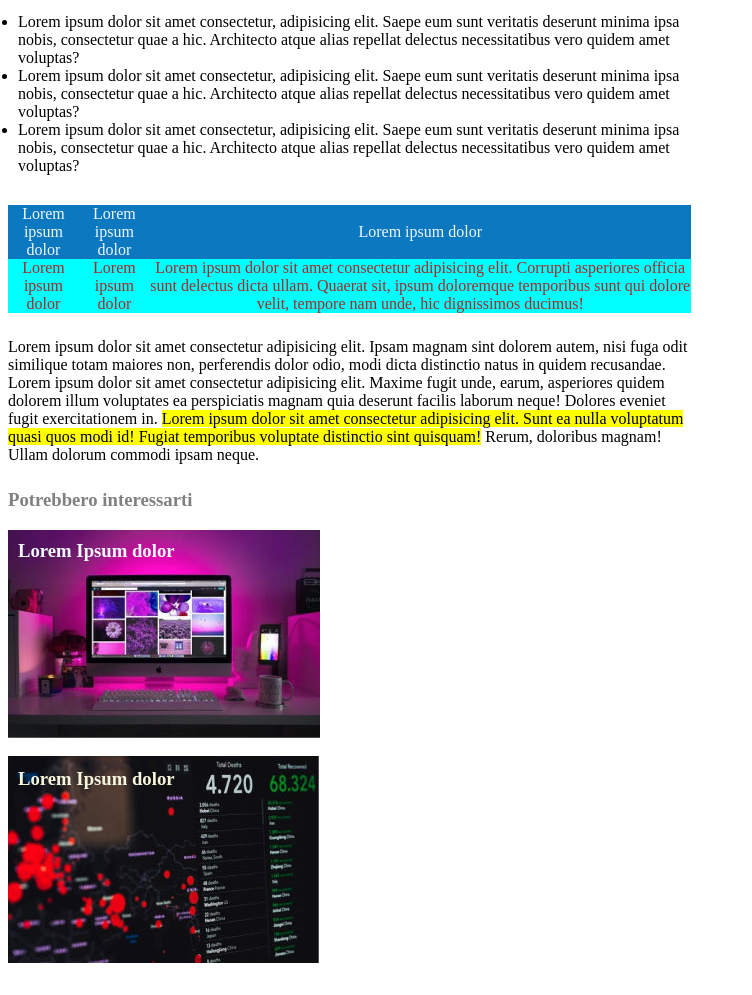
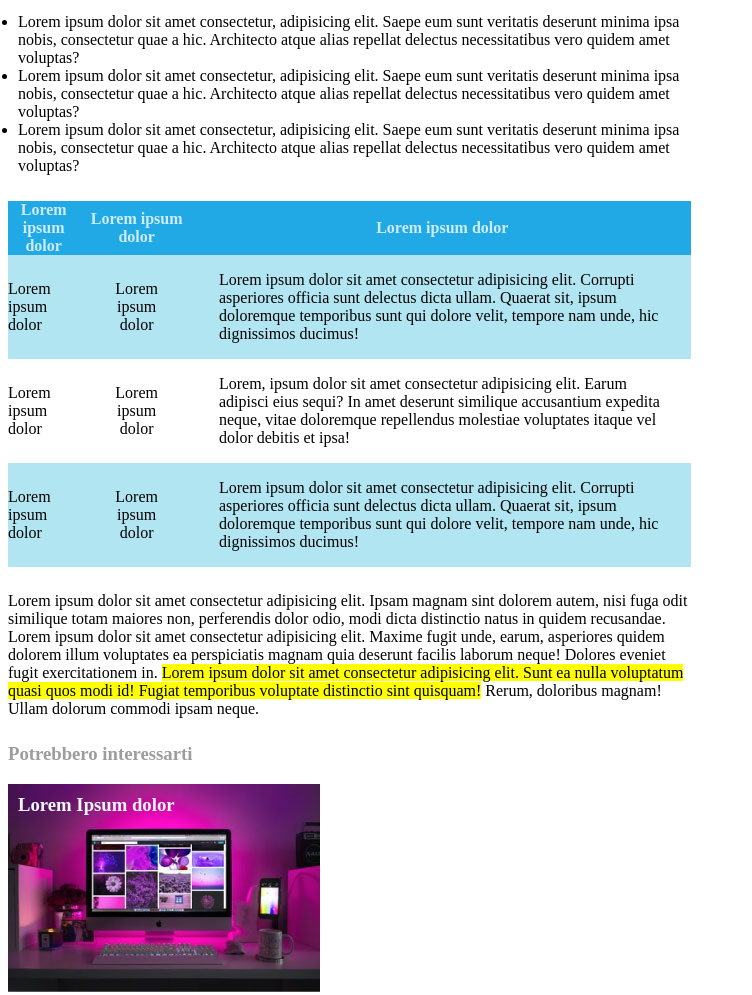
Before and after one commit to AntonioNicolaci/html-css-booleaner, a plain HTML site: page index.html in a window 1280 px wide. Shown: the part 1146-2141 px from the top of the page, without its empty margins (0-752 px from the left). Before the commit the page ends 2109 px from the top, so only its background shows below. Drawn offline with Linux system fonts and the light colour scheme.

Commit message:
table_added

```diff
--- a/assets/style.css
+++ b/assets/style.css
@@ -1,5 +1,5 @@
 #logo{
-    background-color: rgb(11, 120, 192);
+    background-color: RGB(78, 160, 255);
     background-image: url("../img/pattern.png");
     background-repeat: repeat;
 }
@@ -20,7 +20,7 @@
 }
 
 .blue{
-    color:rgb(11, 120, 192);
+    color:RGB(50, 176, 230);
 }
 
 #titolo{
@@ -42,40 +42,46 @@ p{
 
 
 table{
-    color:brown;
-    margin: 20px 0;
-    background-color:aqua
+    width: 100%;
+    border-spacing: 0px;
 }
 
 #thead{
-    background-color: rgb(11, 120, 192);
-    color: aliceblue;
+    background-color: RGB(32, 169, 229);
+    color: RGB(206, 235, 249);
+}
+.th{
+    padding-top: 0px;
+    padding-bottom: 0px;
+
 }
 
-
 .colonna_uno{
-    padding: 0%;
-    text-align: center;
+    padding: 25px 0px;
+    text-align: left;
 }
 .colonna_due{
-    padding: 0%;
+    padding: 0px 25px;
     text-align: center;
 }
 .colonna_tre{
-    padding: 0%;
-    text-align: center;
+    padding: 0px 25px;
+    text-align: left;
 }
 
-.riga_b{
-    background-color: aquamarine;
+.riga_a{
+    background-color: RGB(177, 229, 242);
+}
+
+#riga_b{
+    background-color: RGB(255, 255, 255);
 }
 
 h3{
-    color: grey;
+    color: RGB(157, 157, 157);
 }
 
 #container{
-    word-wrap: break-word;
     margin: 0% 46% 0% 0%;
 }
 
--- a/index.html
+++ b/index.html
@@ -27,7 +27,7 @@
             Lorem ipsum dolor sit amet consectetur adipisicing elit. Ipsam magnam sint dolorem autem, nisi fuga odit similique totam maiores non, perferendis dolor odio, modi dicta distinctio natus in <span class="yellow">quidem recusandae. Lorem ipsum dolor sit amet consectetur adipisicing elit. Maxime fugit unde, earum, asperiores quidem dolorem illum voluptates ea perspiciatis</span> magnam quia deserunt facilis laborum neque! Dolores eveniet fugit exercitationem in. Lorem ipsum dolor sit amet consectetur adipisicing elit. Sunt ea nulla voluptatum quasi quos modi id! Fugiat temporibus voluptate distinctio sint quisquam! Rerum, doloribus magnam! Ullam dolorum commodi ipsam neque.
         </div>
 
-        <div id="lista">
+        <div>
             <ul>
                 <li>Lorem ipsum dolor sit amet consectetur, adipisicing elit. Saepe eum sunt veritatis deserunt minima ipsa nobis, consectetur quae a hic. Architecto atque alias repellat delectus necessitatibus vero quidem amet voluptas?</li>
                 <li>Lorem ipsum dolor sit amet consectetur, adipisicing elit. Saepe eum sunt veritatis deserunt minima ipsa nobis, consectetur quae a hic. Architecto atque alias repellat delectus necessitatibus vero quidem amet voluptas?</li>
@@ -35,13 +35,23 @@
             </ul>
         </div>
 
-        <table cellspacing="0px" width="100%">
+        <table>
             <tr id="thead">
+                <th class="th">Lorem ipsum dolor</th>
+                <th class="th">Lorem ipsum dolor</th>
+                <th class="th">Lorem ipsum dolor</th>
+            </tr>
+            <tr class="riga_a">
                 <td class="colonna_uno">Lorem ipsum dolor</td>
                 <td class="colonna_due">Lorem ipsum dolor</td>
-                <td class="colonna_tre">Lorem ipsum dolor</th>
+                <td class="colonna_tre">Lorem ipsum dolor sit amet consectetur adipisicing elit. Corrupti asperiores officia sunt delectus dicta ullam. Quaerat sit, ipsum doloremque temporibus sunt qui dolore velit, tempore nam unde, hic dignissimos ducimus!</td>
             </tr>
-            <tr>
+            <tr id="riga_b">
+                <td class="colonna_uno">Lorem ipsum dolor</td>
+                <td class="colonna_due">Lorem ipsum dolor</td>
+                <td class="colonna_tre">Lorem, ipsum dolor sit amet consectetur adipisicing elit. Earum adipisci eius sequi? In amet deserunt similique accusantium expedita neque, vitae doloremque repellendus molestiae voluptates itaque vel dolor debitis et ipsa!</td>
+            </tr>
+            <tr class="riga_a">
                 <td class="colonna_uno">Lorem ipsum dolor</td>
                 <td class="colonna_due">Lorem ipsum dolor</td>
                 <td class="colonna_tre">Lorem ipsum dolor sit amet consectetur adipisicing elit. Corrupti asperiores officia sunt delectus dicta ullam. Quaerat sit, ipsum doloremque temporibus sunt qui dolore velit, tempore nam unde, hic dignissimos ducimus!</td>
```
